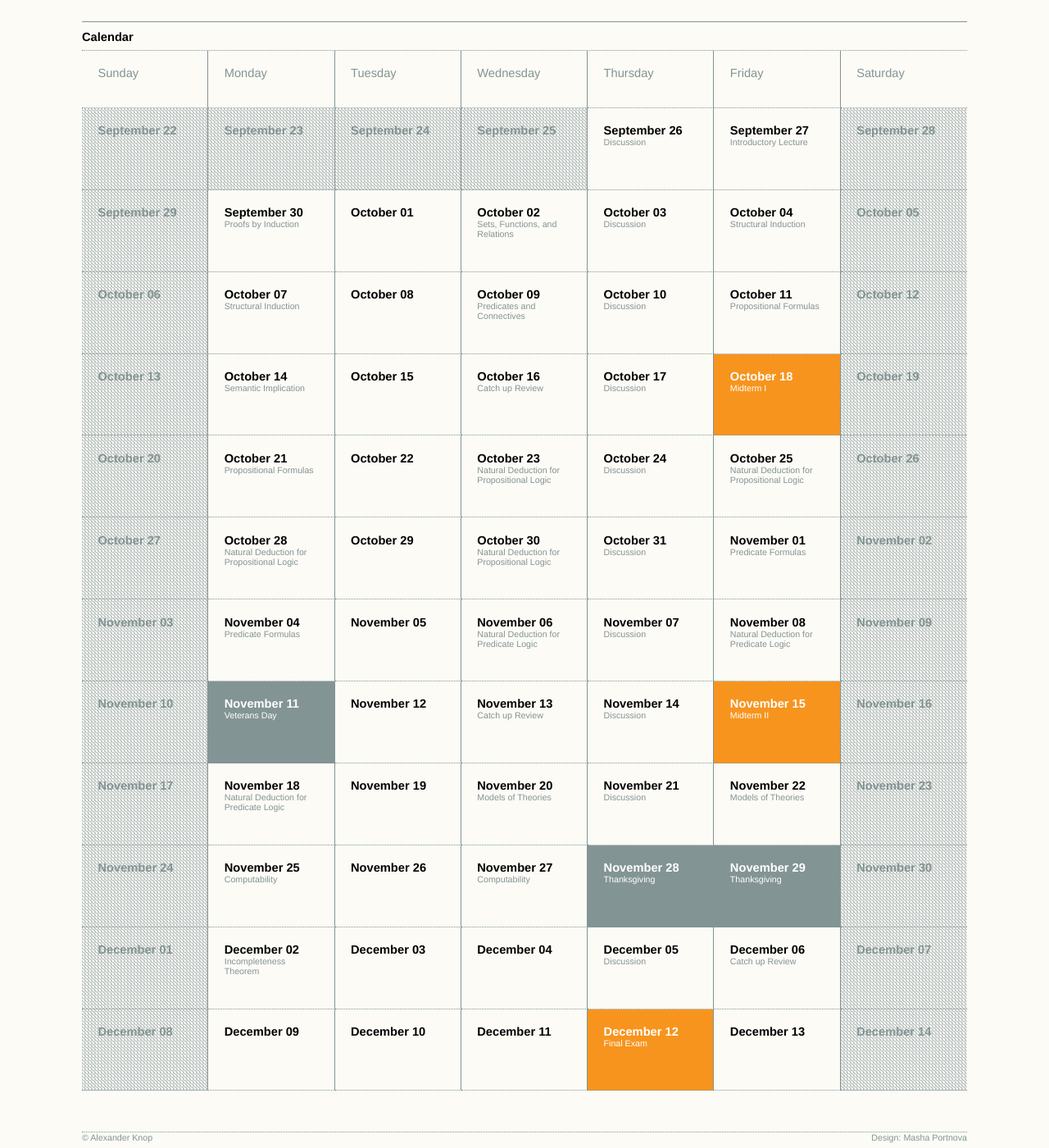
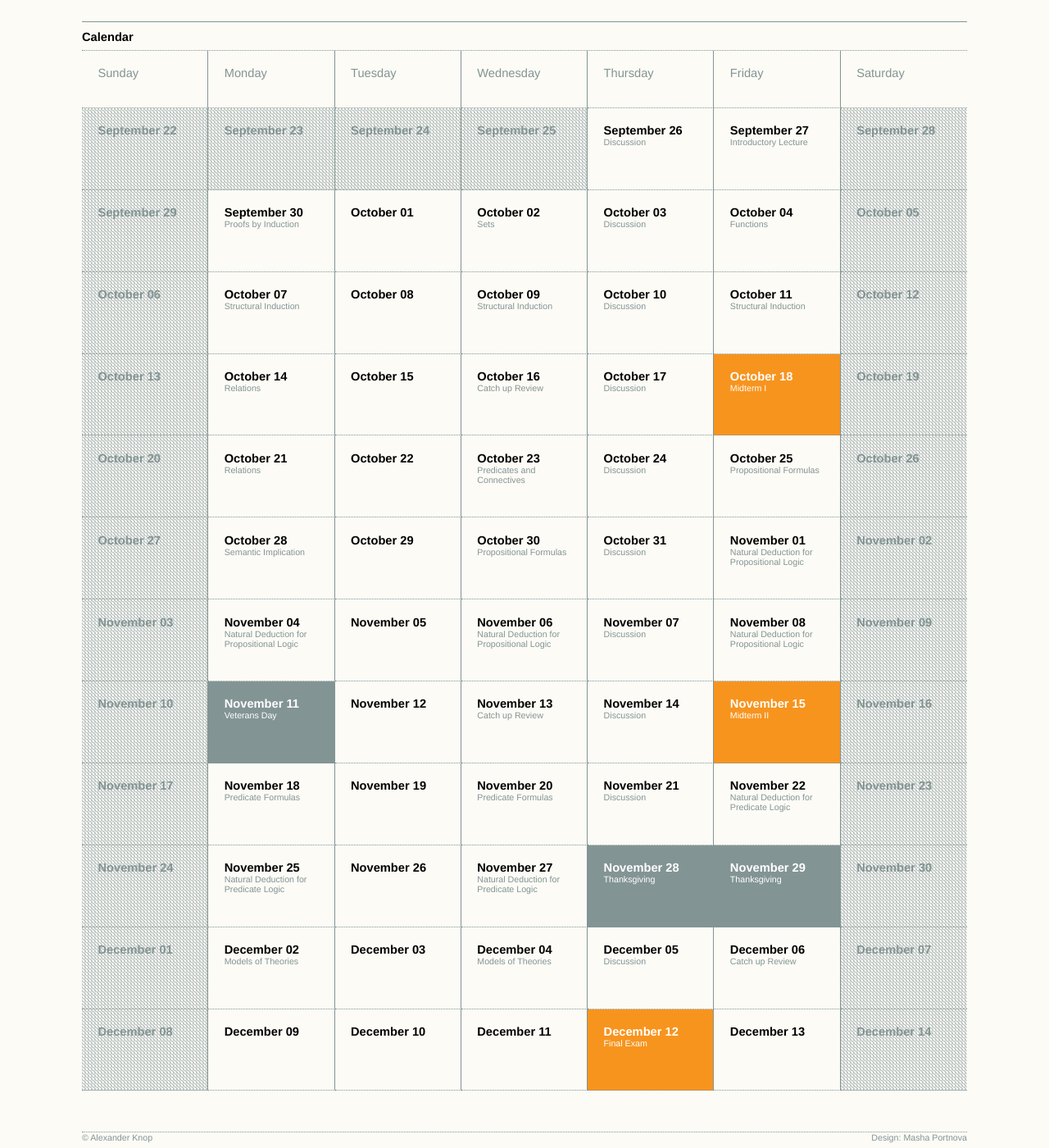
Before and after one commit to alexanderknop/alexanderknop.github.io, a Jekyll site: the page built from teaching/ucsd/160a/2019/fall/index.html, in a window 1280 px wide and 1400 px high, scrolled down 1071 px. Shown: the whole window at 82% size. Built offline with Jekyll 4.4.1, drawn with Linux system fonts in a browser that asks for light colours; nearby versions of some CDN libraries.

Commit message:
add homework to ucsd/160a

```diff
--- a/teaching/ucsd/160a/2019/fall/calendar.html
+++ b/teaching/ucsd/160a/2019/fall/calendar.html
@@ -59,7 +59,7 @@
 		<td>
 			October 02
 			<div>
-				 Sets, Functions, and Relations
+				 Sets
 			</div>
 		</td>
 		<td>
@@ -94,7 +94,7 @@
 		<td>
 			October 09
 			<div>
-				 Predicates and Connectives
+				 Structural Induction
 			</div>
 		</td>
 		<td>
@@ -106,7 +106,7 @@
 		<td>
 			October 11
 			<div>
-				 Propositional Formulas
+				 Structural Induction
 			</div>
 		</td>
 		<td>
@@ -120,7 +120,7 @@
 		<td>
 			October 14
 			<div>
-				 Semantic Implication
+				 Relations
 			</div>
 		</td>
 		<td>
@@ -155,7 +155,7 @@
 		<td>
 			October 21
 			<div>
-				 Propositional Formulas
+				 Relations
 			</div>
 		</td>
 		<td>
@@ -330,7 +330,7 @@
 		<td>
 			November 25
 			<div>
-				 Computability
+				 Natural Deduction for Predicate Logic
 			</div>
 		</td>
 		<td>
@@ -339,7 +339,7 @@
 		<td>
 			November 27
 			<div>
-				 Computability
+				 Natural Deduction for Predicate Logic
 			</div>
 		</td>
 		<td class = "holiday">
@@ -365,7 +365,7 @@
 		<td>
 			December 02
 			<div>
-				 Incompleteness Theorem
+				 Models of Theories
 			</div>
 		</td>
 		<td>
@@ -373,6 +373,9 @@
 		</td>
 		<td>
 			December 04
+			<div>
+				 Models of Theories
+			</div>
 		</td>
 		<td>
 			December 05
--- a/teaching/ucsd/160a/2019/fall/links.html
+++ b/teaching/ucsd/160a/2019/fall/links.html
@@ -56,3 +56,16 @@
 
 
 </li>
+<li>
+		Solutions to Practice Midterm 1. <a href="assets/practice_midterm_solutions_1.pdf"> Lectures 1-7 </a>
+
+
+</li>
+<li>
+		Homework 2. <a href="assets/homework_2.pdf"> Lectures 1-3 </a>
+
+		<div class = "template" >
+			<a href = "assets/homework_2.tex">Template of a solution</a>
+		</div>
+
+</li>
```
Also changed, not shown: other parts of teaching/ucsd/160a/2019/fall/calendar.html (+12 -12 lines), 7 other files.
